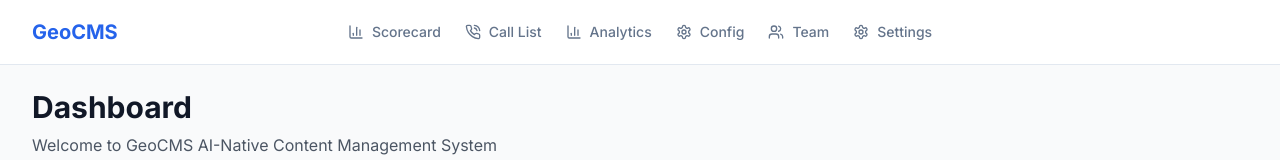
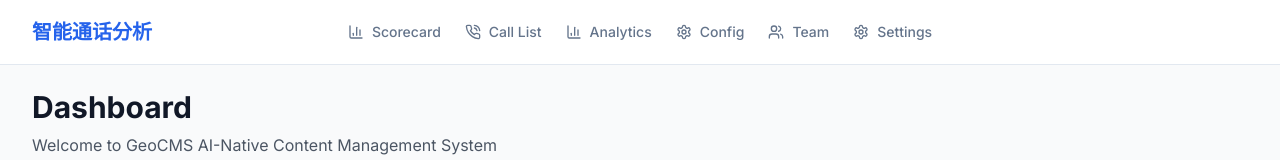
Before and after one commit to franksunye/GeoCMS, a Next.js app in the folder frontend-nextjs/: page /dashboard in a window 1280 px wide. Shown: the top 160 px of the page. Built offline with nearby package versions, Linux system fonts and the light colour scheme.

Commit message:
Update branding: rename GeoCMS to 智能通话分析

```diff
--- a/frontend-nextjs/src/app/dashboard/layout.tsx
+++ b/frontend-nextjs/src/app/dashboard/layout.tsx
@@ -17,7 +17,7 @@ export default function DashboardLayout({
           <div className="flex h-16 items-center justify-between px-4 sm:px-6 md:px-8 relative">
              {/* Logo */}
              <div className="flex items-center absolute left-8">
-               <h1 className="text-xl font-bold text-primary">GeoCMS</h1>
+               <h1 className="text-xl font-bold text-primary">智能通话分析</h1>
              </div>
 
              {/* Navigation - Centered */}
--- a/frontend-nextjs/src/app/layout.tsx
+++ b/frontend-nextjs/src/app/layout.tsx
@@ -7,8 +7,8 @@ import { Toaster } from "@/components/ui/toaster"
 const inter = Inter({ subsets: ["latin"] })
 
 export const metadata: Metadata = {
-  title: "GeoCMS - AI-Powered Content Management System",
-  description: "Make content creation smarter and more efficient",
+  title: "智能通话分析",
+  description: "AI驱动的智能通话分析系统",
 }
 
 export default function RootLayout({
--- a/frontend-nextjs/src/components/workspace/CollapsibleSidebar.tsx
+++ b/frontend-nextjs/src/components/workspace/CollapsibleSidebar.tsx
@@ -58,7 +58,7 @@ export function CollapsibleSidebar({ activeBadgeCount = 0 }: CollapsibleSidebarP
         {/* Header */}
         <div className="flex items-center justify-between h-16 px-4 border-b">
           <h1 className="text-2xl font-bold text-primary">
-            GeoCMS
+            智能通话分析
           </h1>
 
           <Button
```
